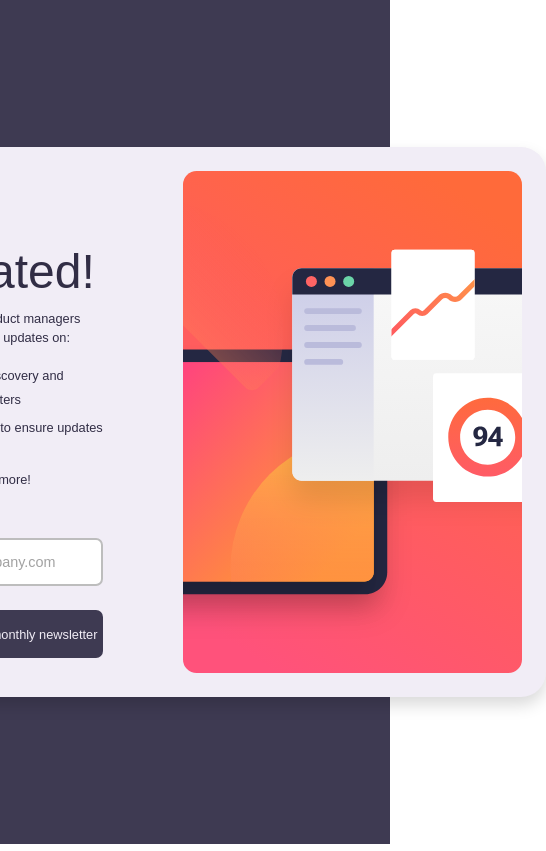
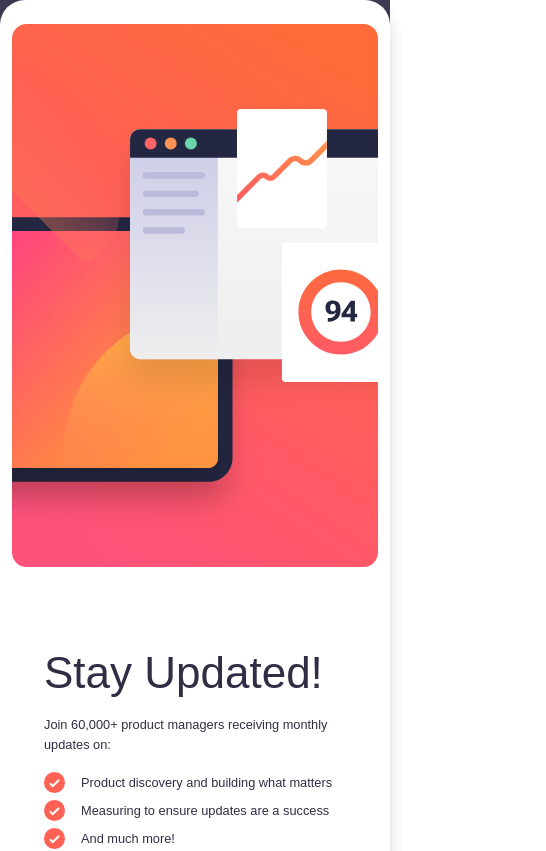
Before and after one commit to jonahp001/frontend-mentor, a React (Create React App) app in the folder project-1-newsletter-sign-up-with-success-message-main/project-1-frontend-mentor/: page / in a window 390 px wide. Shown: the top 851 px of the page, 546 px wide, since content can reach past the window. Built offline with nearby package versions, Linux system fonts and the light colour scheme; a web font is replaced by a local one.

Commit message:
mostly done with mobile design, just need to fix text alignment a little bit

```diff
--- a/project-1-newsletter-sign-up-with-success-message-main/project-1-frontend-mentor/src/App.css
+++ b/project-1-newsletter-sign-up-with-success-message-main/project-1-frontend-mentor/src/App.css
@@ -15,7 +15,7 @@
 }
 
 .subscribe-window {
-  background-color: #f1edf6;
+  background-color: white;
   width: 800px;
   height: 550px;
   display: flex;
@@ -33,7 +33,7 @@
 }
 
 .subscribe h1 {
-  font-size: 3rem;
+  font-size: 2.75rem;
   font-family: Roboto-Bold, sans-serif;
 }
 
--- a/project-1-newsletter-sign-up-with-success-message-main/project-1-frontend-mentor/src/App.js
+++ b/project-1-newsletter-sign-up-with-success-message-main/project-1-frontend-mentor/src/App.js
@@ -5,13 +5,16 @@ import Subscribe from './Elements/Subscribe';
 function App() {
   return (
     <div className="App-bg d-flex justify-content-center align-items-center">
-      <div className="subscribe-window container-md d-flex flex-row px-0 shadow">
-        <Subscribe />
-        <img
-          className="h-100 p-4 col"
-          src={desktopImage}
-          alt="Newsletter Graphic"
-        />
+      <div className="h-100 subscribe-window container-md d-flex flex-row px-0 shadow">
+        <div className="row">
+          <Subscribe />
+          {/* note to self, dont put a classname on react component, but put it on the first DIV inside the component if you want to change aspects of it */}
+          <img
+            className="order-1 order-sm-2 my-auto mx-auto p-4 col-12 col-sm-6"
+            src={desktopImage}
+            alt="Newsletter Graphic"
+          />
+        </div>
       </div>
     </div>
   );
--- a/project-1-newsletter-sign-up-with-success-message-main/project-1-frontend-mentor/src/Elements/Subscribe.js
+++ b/project-1-newsletter-sign-up-with-success-message-main/project-1-frontend-mentor/src/Elements/Subscribe.js
@@ -2,9 +2,9 @@ import Submit from './Submit';
 
 export default function Subscribe() {
   return (
-    <div className="subscribe col">
+    <div className="order-2 order-sm-1 subscribe col-12 col-sm-6">
       <header>
-        <h1>Stay Updated!</h1>
+        <h1 className="mb-3">Stay Updated!</h1>
         <p>Join 60,000+ product managers receiving monthly updates on:</p>
       </header>
       <div id="checkmarks" className="mb-4">
```
Also changed, not shown: project-1-newsletter-sign-up-with-success-message-main/project-1-frontend-mentor/src/Elements/Submit.js (+0 -14 lines).
